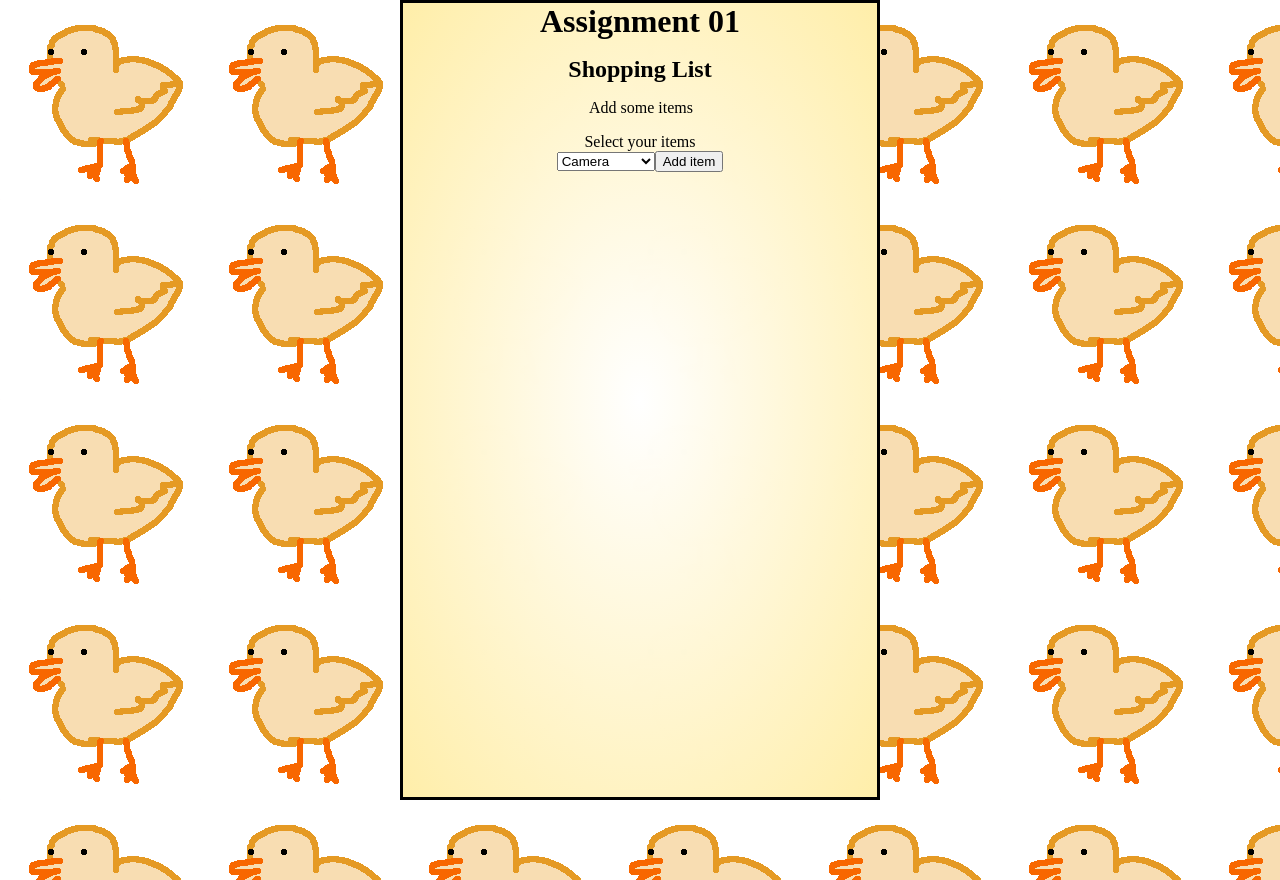
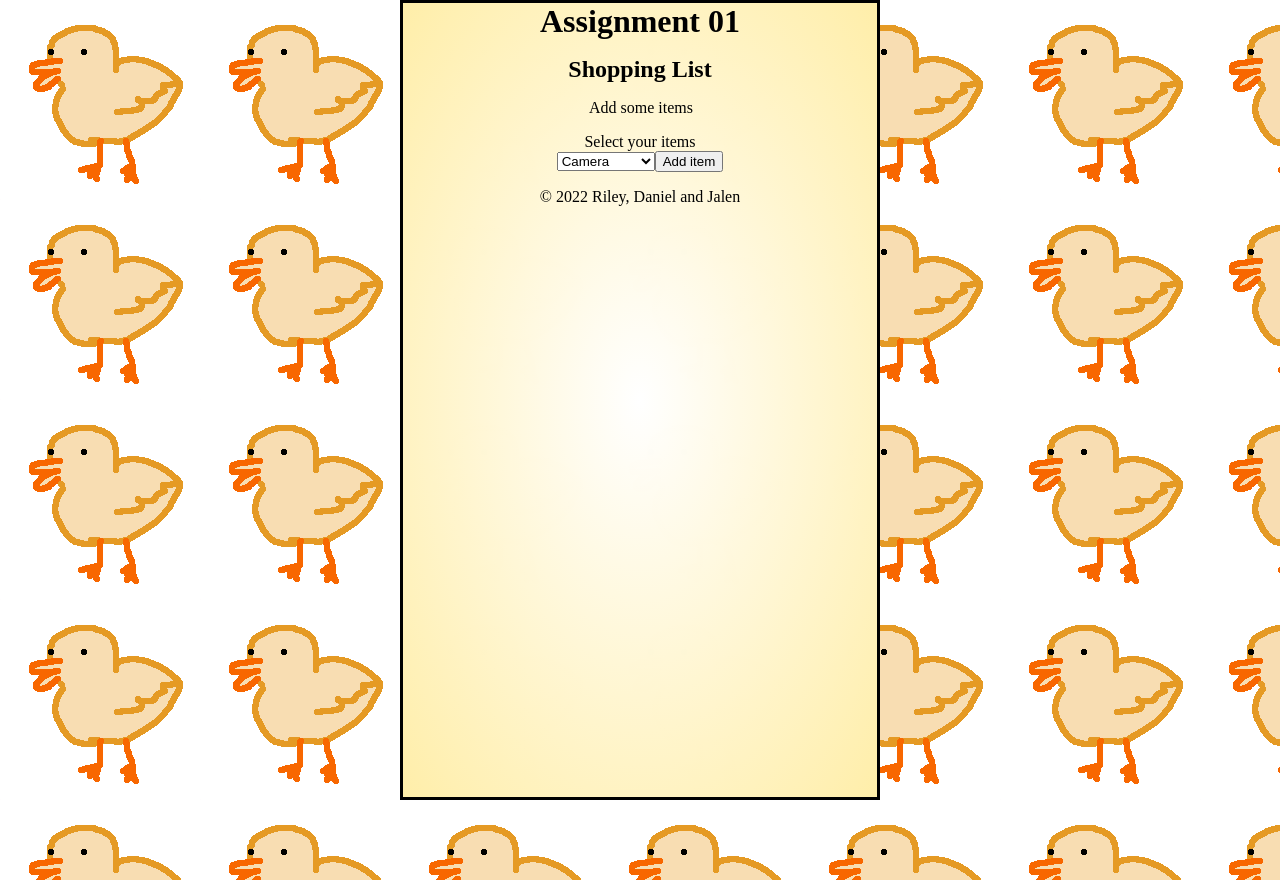
Before and after one commit to rleclaire3/react-shopping-spree, a React (Create React App) app: page / in a window 1280 px wide. Built offline with nearby package versions, Linux system fonts and the light colour scheme.

Commit message:
Touched up a few things

```diff
--- a/src/App.js
+++ b/src/App.js
@@ -1,6 +1,8 @@
+// calling a useState and useRef hook
 import { useRef, useState } from "react";
 import "./style.css"
 
+// creating the main component for the application
 function App() {
   const cart = {
     items: [
@@ -26,6 +28,7 @@ function App() {
   const selectRef = useRef();
 
   function addItem(e){
+    // using preventDefault() to prevent the form submission from refreshing the page
     e.preventDefault();
     setUserCart([...addedItems, selectRef.current.value])
     console.log(selectRef)
@@ -51,7 +54,7 @@ function App() {
         </form>
       </main>
       <footer>
-
+        <p>&copy; 2022 Riley, Daniel and Jalen</p>
       </footer>
     </>
   );
```
